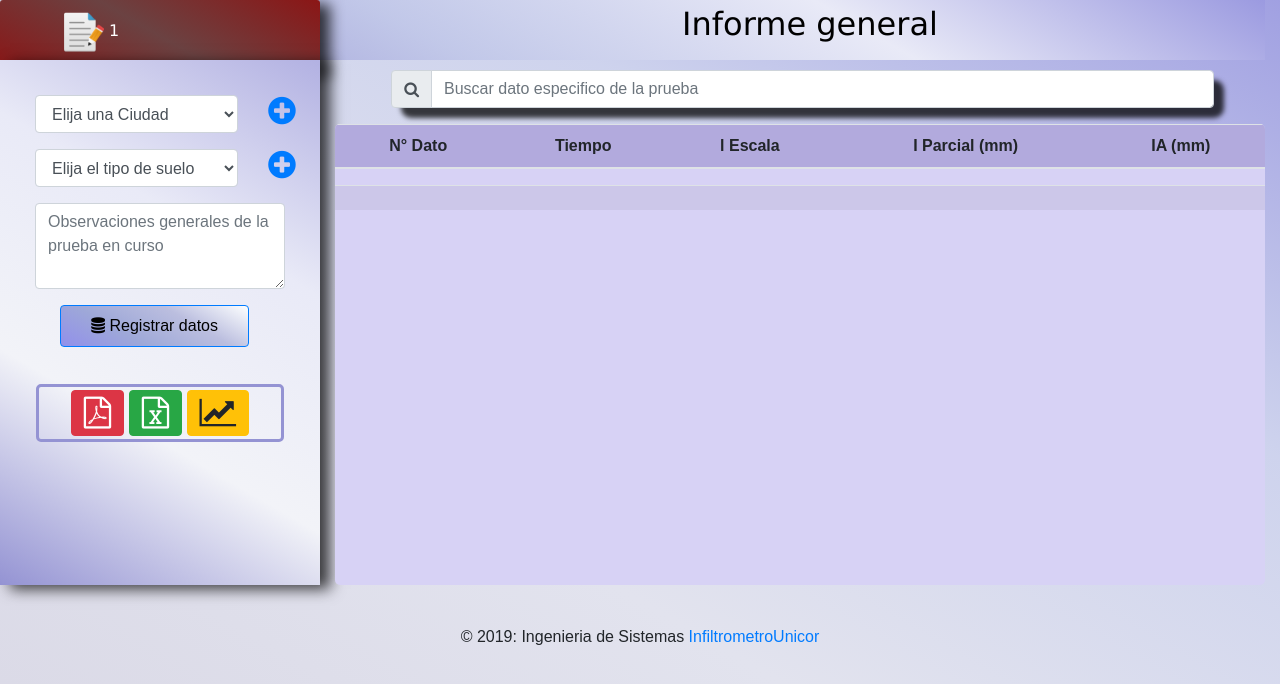
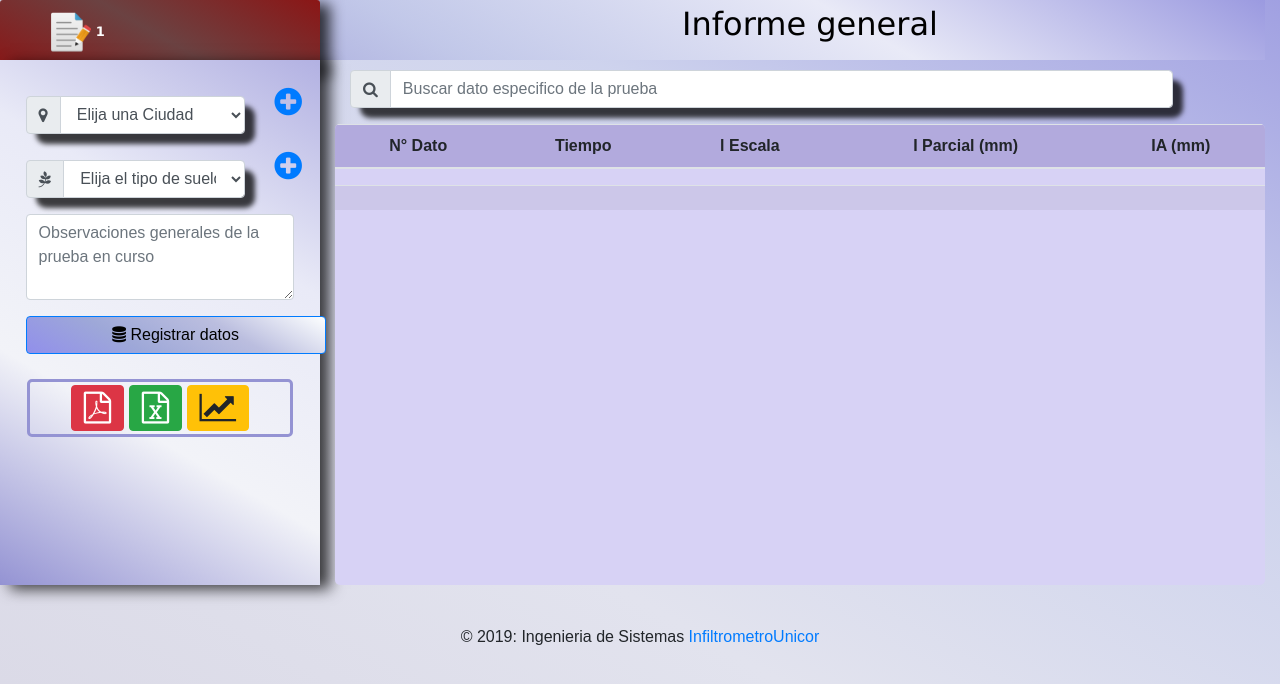
Before and after one commit to kimberlygarces/InfiltrometroUnicor, a PHP site: page /prueba.php?Id=1 in a window 1280 px wide. Shown: the part 56-740 px from the top of the page. Run offline with PHP 8.4, Linux system fonts and the light colour scheme; data that the repository does not hold is empty; some libraries are stand-ins or nearby versions.

Commit message:
ajustes responsi

```diff
--- a/prueba.php
+++ b/prueba.php
@@ -16,9 +16,9 @@ require 'controller/conexion2.php';
 <div id="cabecera">
 <div class="row">
 
-<div  class="col-sm-3">
+<div  class="col-lg-3 col-sm-12">
 <?php
-echo '<h6 id="dots">'.
+echo '<h6 id="pru">'.
             "<img src='img/prueba.png' width='40' height='40' class='animated tada delay-20s'/>  ".
             $idprueba.
             '</h6>'
@@ -26,13 +26,13 @@ echo '<h6 id="dots">'.
 
 </div>
 <!-- ::::::::::::::::::TITULO::::::::::::::::::::::: -->
-<div  class="col-sm-9">
+<div  class="col-lg-9 col-sm-12">
 <h2>Informe general</h2>
 </div>
 </div>
 </div>
 <div class="row">
- <div  class="col-sm-3" id="adi">
+ <div  class="col-lg-3 col-sm-3 " id="adi">
 <!-- VER DATOS ADICIONALES DE LA PRUEBA -->
     <div>
 
@@ -67,9 +67,14 @@ echo '<h6 id="dots">'.
            echo "<input type='hidden' name='Id' value='$idprueba' >";
             // seleccion de los la localización ya registradas
           echo "<div class='row'>";
-          echo "<div  class='col-sm-10'>";
+          echo "<div  class='col-lg-10'>";
 
-          echo "<div class='form-group'>";
+          echo "<div class='input-group mb-3'>";
+          echo "<div class='input-group-prepend'>";
+          echo "<label class='input-group-text' for='inputGroupSelect01'>";
+          echo "<i class='fa fa-map-marker' aria-hidden='true'></i>";
+          echo "</label>";
+          echo "</div>";
            echo "<select class='form-control' id='exampleFormControlSelect1' name='Ciudad' >";
            echo "<option value='0' selected>" ."Elija una Ciudad". "</option>";
 
@@ -98,8 +103,15 @@ echo '<h6 id="dots">'.
 
           // ingresar el tipo de suelo de la prueba
           echo "<div class='row'>";
-          echo "<div  class='col-sm-10'>";
-          echo "<div class='form-group'>";
+          echo "<div  class='col-lg-10' id='suelo'>";
+
+          echo "<div class='input-group mb-3'>";
+          echo "<div class='input-group-prepend'>";
+          echo "<label class='input-group-text' for='inputGroupSelect01'>";
+          echo "<i class='fa fa-pagelines' aria-hidden='true'></i>";
+          echo "</label>";
+          echo "</div>";
+
           echo "<select class='form-control' id='exampleFormControlSelect1' name='TipoSuelo' >";
           echo "<option value='0' selected>" ."Elija el tipo de suelo". "</option>";
 
@@ -119,6 +131,7 @@ echo '<h6 id="dots">'.
        echo "</select>";
          echo "</div>";
          echo "</div>";
+
          echo "<div  class='col-sm-1'>";
          echo "<a  data-toggle='tooltip' title='Ingresa un nuevo tipo de suelo' href=suelo.php>"."
          <i class='fa fa-plus-circle fa-2x' aria-hidden='true'></i>"."</a>";
@@ -132,19 +145,12 @@ echo '<h6 id="dots">'.
        echo"</div>";
 
        // BOTON DE GUARDAR DATOS DE LA PRUEBA
-       echo "<div class='btnregistro'>";
+
        echo "<div class='row'>";
        echo "<div  class='col-sm-10'>";
-       echo "<button  class='btn btn-primary'  id='myBtn2'>
+       echo "<button  class='btn btn-primary'  id='btnregistro'>
             <i class='fa fa-database' aria-hidden='true'></i>
             Registrar datos </button>";
-       echo"</div>";
-
-      // INGRESAR LOCALIZACIÓN Y SUELO A LA BD GENERAL
-
-       echo "<div  class='col-sm-2'>";
-        // echo "<i data-toggle='tooltip' title='Ingresa una nueva localidad o tipo de suelo' class='fa fa-map-marker fa-3x' aria-hidden='true'></i>";
-       echo"</div>";
        echo"</div>";
        echo"</div>";
 
@@ -155,7 +161,6 @@ echo '<h6 id="dots">'.
           ?>
 
 
-    </div>
     <br>
     <!-- BOTONES PARA DESCARGAR PDF, ECXEL Y GRAFICA -->
     <div class="botonesdoc">
@@ -173,6 +178,8 @@ echo '<h6 id="dots">'.
       </button></a>
       </div>
       </div>
+      </div>
+
     <div class="col-sm-9">
     <div class="col-sm-11">
     <div class="input-group mb-3">
--- a/vista/css/prueba.css
+++ b/vista/css/prueba.css
@@ -11,9 +11,10 @@
 
 }
 
-.btnregistro{
-padding-right: 5%;
-padding-left: 10%;
+#btnregistro{
+  background:linear-gradient(30deg, #918feb, rgb(158, 168, 216) ,rgb(187, 190, 223), rgb(253, 255, 255));
+  color: black;
+  width: 300px;
 }
 
 .detalle:hover{
@@ -37,21 +38,19 @@ p{
   height: 60px;
 
 }
-#cabecera .col-sm-3{
+#cabecera .col-lg-3{
   background:linear-gradient(30deg, rgb(139, 22, 22) ,rgb(107, 66, 66), rgb(139, 22, 22)) ;
   padding: 12px;
   color: white;
   border-radius: 3px;
-    width: 350px;
   box-shadow: 10px 4px 14px 0px rgba(0,0,0,0.75);
-    padding-left: 5%;
+  padding-left: 4%;
   font-family: 'Lucida Sans', 'Lucida Sans Regular', 'Lucida Grande', 'Lucida Sans Unicode', Geneva, Verdana, sans-serif;
-    font-size: 15;
-    font-weight: 700;
 
   }
 
-  #cabecera .col-sm-9{
+
+  #cabecera .col-lg-9{
     padding: 5px;
     padding-left: 25px;
     color: black;
@@ -60,10 +59,14 @@ p{
     font-weight: 700;
     text-align: center;
   }
+
+  #pru{
+    font-size: 13px;
+    font-weight: 700;
+  }
   #adi{
     background:linear-gradient(30deg, #9493d3, rgb(242, 243, 248) ,rgb(233, 234, 247), rgb(178, 177, 226));
-    padding: 35px;
-    width: 375px;
+    padding: 2%;
     text-align: center;
     box-shadow: 10px 4px 14px 0px rgba(0,0,0,0.75);
   }
@@ -71,7 +74,6 @@ p{
   #prueba{
     border: none;
     cursor: pointer;
-    width:650px;
     outline: none;
     margin-left: 29px;
     margin-bottom: 1px;
@@ -80,10 +82,10 @@ p{
   .input-group{
     box-shadow: 10px 10px 5px 0px rgba(0,0,0,0.75);
     border-radius: 10px;
-    margin-left: 5%;
-margin-right: 5%;
     margin-top: 10px;
   }
+
+
   .table2{
     cursor: pointer;
     overflow:scroll;
```
Also changed, not shown: pruebaencurso.php (+26 -8 lines), vista/css/pruebaencurso.css (+8 -10 lines). Lines whose indentation alone changed are shown as unchanged.
